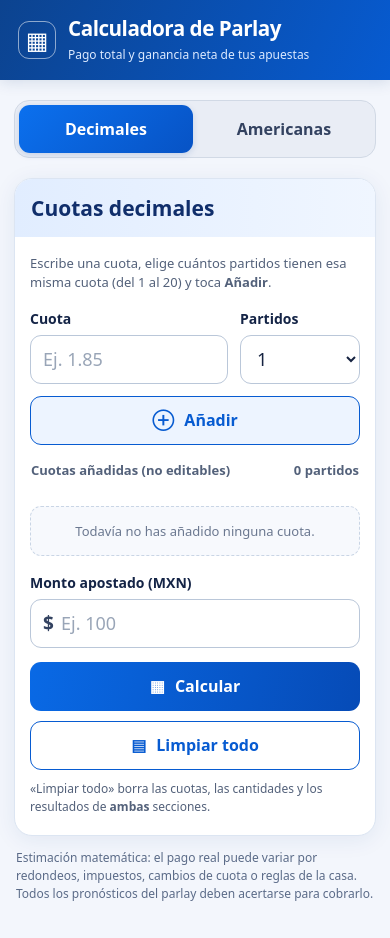
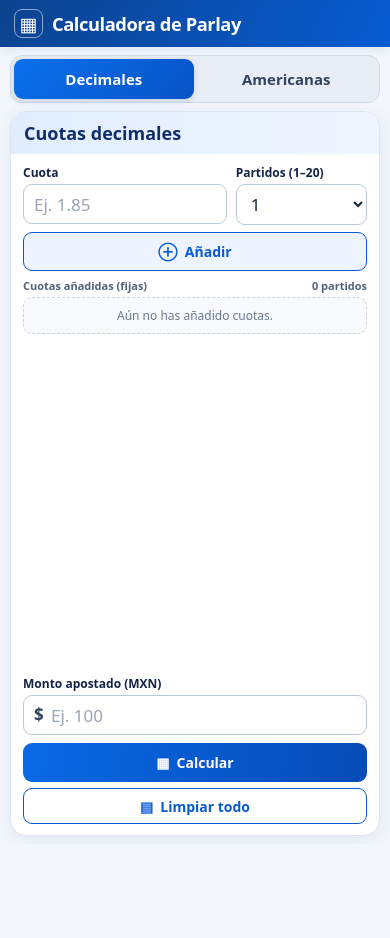
Before and after one commit to adolfoim9895-hue/Calculadora-parlay-, a plain HTML site: page index.html in a window 390 px wide. After the commit the page ends 844 px from the top, so only its background shows below. Drawn offline with Linux system fonts and the light colour scheme.

Commit message:
Add files via upload

```diff
--- a/index.html
+++ b/index.html
@@ -5,79 +5,68 @@
   <meta name="viewport" content="width=device-width, initial-scale=1, viewport-fit=cover">
   <meta name="theme-color" content="#1056bd">
   <meta name="description" content="Calcula el pago y la ganancia de parlays con cuotas decimales o americanas.">
-  <title>Calculadora de Parlay</title>
+  <title>Calculadora de Parlay 1.1</title>
   <style>
-    :root {
-      color-scheme: light;
-      --blue: #075bd1;
-      --blue-dark: #0c3486;
-      --ink: #142446;
-      --muted: #53617a;
-      --line: #d7e1ef;
-      --pale: #eaf2ff;
-      --surface: #ffffff;
-      --bg: #f3f6fc;
-      --danger: #b32736;
-      font-family: system-ui, -apple-system, BlinkMacSystemFont, "Segoe UI", sans-serif;
-    }
-    *, *::before, *::after { box-sizing: border-box; }
-    body { margin: 0; min-width: 300px; background: var(--bg); color: var(--ink); }
-    button, input, select { font: inherit; }
-    button { cursor: pointer; }
-    button:focus-visible, input:focus-visible, select:focus-visible {
-      outline: 3px solid #7fb2ff; outline-offset: 2px;
-    }
-    header {
-      background: linear-gradient(115deg,#0c438f,#075bd1);
-      box-shadow: 0 2px 14px #163e7425;
-      color: #fff;
-      padding: calc(17px + env(safe-area-inset-top)) 18px 17px;
-    }
-    .header-content { display:flex; align-items:center; gap: 12px; max-width: 530px; margin:auto; }
-    .brand-icon { flex: none; width: 38px; height:38px; border: 1px solid #ffffff88; border-radius:11px; display:grid; place-items:center; font-size:24px; }
-    h1 { font-size: clamp(20px,5.3vw,25px); margin: 0; letter-spacing: -.5px; line-height:1.15; }
-    .subtitle { margin:5px 0 0; font-size:12px; color: #dceaff; }
-    main { max-width: 530px; margin: 0 auto; padding: 20px 14px calc(35px + env(safe-area-inset-bottom)); }
-    .tabs { display:grid; grid-template-columns: 1fr 1fr; padding:4px; gap:4px; background:#e9edf5; border:1px solid #d1d9e5; border-radius:15px; margin-bottom:20px; }
-    .tab { border:0; border-radius:11px; background:transparent; color:#334260; font-weight:700; font-size:16px; padding:13px 4px; }
-    .tab[aria-selected="true"] { background:linear-gradient(135deg,#0b70ee,#0753c5); color:#fff; box-shadow:0 2px 6px #154ca82b; }
-    .panel { background:#fff; border-radius:18px; box-shadow:0 4px 22px #183f7a14; border:1px solid #dce5f2; overflow:hidden; }
-    .panel-head { background:linear-gradient(90deg,#e1edff,#f0f6ff); padding: 15px 16px; }
-    h2 { margin:0; font-size: 21px; color:#102e6b; }
-    .panel-body { padding:17px 15px 19px; }
-    .help { font-size:13px; color:var(--muted); margin:0 0 16px; line-height:1.5; }
-    .entry-grid { display:grid; grid-template-columns:minmax(0,1.65fr) minmax(105px,1fr); gap:12px; margin-bottom:12px; }
-    label { display:block; font-size:14px; font-weight:650; margin-bottom:7px; }
-    input, select { width:100%; border:1.5px solid #bac7d9; background:#fff; color:#162341; border-radius:11px; min-height:49px; padding:10px 12px; font-size:18px; }
-    input::placeholder { color:#99a5b7; }
-    select { cursor:pointer; appearance:auto; }
-    .btn { width:100%; border-radius:11px; min-height:49px; display:flex; gap:10px; align-items:center; justify-content:center; font-size:16px; font-weight:730; transition:filter .15s; }
-    .btn:active { filter:brightness(.94); }
-    .btn-add { border:1.8px solid var(--blue); color:var(--blue); background:#edf4ff; margin-bottom:16px; }
-    .btn-calc { border:0; color:#fff; background:linear-gradient(100deg,#0969e5,#064bb7); margin-top:14px; }
-    .btn-clear { border:1.8px solid #075bd1; color:var(--blue); background:#fff; margin-top:10px; }
-    .list-top { display:flex; align-items:center; justify-content:space-between; gap:8px; color:var(--muted); font-size:13px; margin:7px 1px 9px; font-weight:650; }
-    .locked-list { display:grid; gap:8px; margin-bottom:18px; }
-    .locked { background:#eaf2ff; border:1px solid #dce8fa; border-radius:12px; display:grid; grid-template-columns: minmax(0,1fr) auto 40px; align-items:center; gap:7px; padding:6px 6px 6px 12px; min-height:49px; }
-    .locked-value { color:#102e70; font-weight:800; font-size:17px; overflow-wrap:anywhere; }
-    .locked-count { font-size:13px; color:#364965; white-space:nowrap; }
-    .btn-delete { border:0; height:34px; width:34px; border-radius:50%; font-size:22px; background:#d6e1f3; color:#334764; line-height:1; }
-    .btn-delete:active { background:#fce5e6; color:var(--danger); }
-    .empty-list { color:#6b7890; background:#f7f9fd; border:1px dashed #c9d5e5; border-radius:11px; padding:15px; font-size:13px; text-align:center; margin-bottom:17px; }
-    .stake-wrap { position:relative; }
-    .currency { position:absolute; left:13px; top:11px; font-size:19px; font-weight:650; color:#334260; pointer-events:none; }
-    #stake { padding-left:30px; }
-    .note { margin:10px 0 0; color:#53617a; font-size:12px; line-height:1.5; }
-    .alert { border-radius:9px; padding:11px 12px; color:#8f2435; background:#fff0f2; border:1px solid #f4c7ce; font-size:14px; margin:13px 0 0; }
-    .alert[hidden], .result[hidden] { display:none; }
-    .result { margin-top:17px; background:linear-gradient(135deg,#e3eeff,#d6e7ff); border:1px solid #b8d4ff; border-radius:14px; padding:14px; }
-    .result-heading { color:#0a367f; font-weight:800; margin:0 0 7px; font-size:16px; }
-    .result-row { display:flex; justify-content:space-between; align-items:baseline; gap:8px; padding:9px 0; border-bottom:1px solid #b6cbec; font-size:14px; font-weight:600; }
-    .result-row:last-of-type { border-bottom:0; }
-    .result-row strong { color:#073caa; font-size:clamp(17px, 4.6vw, 21px); text-align:right; font-variant-numeric:tabular-nums; overflow-wrap:anywhere; }
-    .footnote { font-size:12px; color:#5b6b88; line-height:1.5; margin:13px 2px 0; }
-    @media (max-width:360px) { .panel-body {padding:14px 12px 16px;} .entry-grid {gap:8px; grid-template-columns:minmax(0,1.5fr) minmax(90px,1fr);} .locked {grid-template-columns:minmax(0,1fr) auto 33px; gap:5px;} .btn-delete {width:31px;height:31px;} }
-    @media (min-width:720px) { main {padding-top:30px;} }
+    :root { color-scheme:light; --blue:#075bd1;--blue-dark:#0c3486;--ink:#142446;--muted:#53617a;--line:#d7e1ef;--pale:#eaf2ff;--bg:#f3f6fc;--danger:#b32736;font-family:system-ui,-apple-system,BlinkMacSystemFont,"Segoe UI",sans-serif; }
+    *,*::before,*::after{box-sizing:border-box}
+    html,body{margin:0;width:100%;height:100%;min-width:300px}
+    body{height:100vh;height:100dvh;display:flex;flex-direction:column;overflow:hidden;background:var(--bg);color:var(--ink)}
+    button,input,select{font:inherit}
+    button{cursor:pointer}
+    button:focus-visible,input:focus-visible,select:focus-visible{outline:2px solid #78a9f7;outline-offset:1px}
+    header{flex:none;background:linear-gradient(115deg,#0c438f,#075bd1);color:#fff;padding:calc(9px + env(safe-area-inset-top)) 14px 9px;box-shadow:0 2px 10px #163e741a}
+    .header-content{display:flex;align-items:center;gap:9px;max-width:530px;margin:auto}
+    .brand-icon{flex:none;width:29px;height:29px;border:1px solid #ffffff88;border-radius:8px;display:grid;place-items:center;font-size:19px}
+    h1{margin:0;font-size:clamp(17px,4.7vw,21px);letter-spacing:-.45px;line-height:1.15}
+    .subtitle{display:none}
+    main{width:100%;max-width:530px;min-height:0;flex:1;display:flex;flex-direction:column;margin:0 auto;padding:8px 10px calc(8px + env(safe-area-inset-bottom))}
+    .tabs{flex:none;display:grid;grid-template-columns:1fr 1fr;padding:3px;gap:3px;background:#e9edf5;border:1px solid #d1d9e5;border-radius:12px;margin-bottom:8px}
+    .tab{border:0;border-radius:9px;background:transparent;color:#334260;font-weight:750;font-size:15px;padding:9px 4px;min-height:40px}
+    .tab[aria-selected="true"]{background:linear-gradient(135deg,#0b70ee,#0753c5);color:#fff;box-shadow:0 2px 6px #154ca82b}
+    .panel{min-height:0;flex:1;display:flex;flex-direction:column;background:#fff;border-radius:16px;box-shadow:0 4px 18px #183f7a14;border:1px solid #dce5f2;overflow:hidden}
+    .panel-head{flex:none;background:linear-gradient(90deg,#e1edff,#f0f6ff);padding:9px 13px}
+    h2{margin:0;font-size:18px;color:#102e6b}
+    .panel-body{flex:1;min-height:0;display:flex;flex-direction:column;padding:10px 12px 11px}
+    .sr-only{position:absolute;width:1px;height:1px;padding:0;margin:-1px;overflow:hidden;clip:rect(0,0,0,0);white-space:nowrap;border:0}
+    .entry-grid{display:grid;grid-template-columns:minmax(0,1.55fr) minmax(94px,1fr);gap:9px;margin-bottom:7px}
+    label{display:block;font-size:12px;font-weight:750;margin-bottom:3px}
+    input,select{width:100%;border:1.5px solid #bac7d9;background:#fff;color:#162341;border-radius:9px;min-height:40px;padding:7px 10px;font-size:17px}
+    input::placeholder{color:#99a5b7}
+    select{cursor:pointer;appearance:auto}
+    .odd-wrap,.stake-wrap{position:relative}
+    #odd.with-sign{padding-right:43px}
+    .sign-toggle{position:absolute;right:4px;top:4px;height:32px;min-width:35px;border:0;border-radius:7px;background:#e7f0ff;color:#1251a7;font-weight:800;font-size:17px}
+    .sign-toggle[hidden]{display:none}
+    .btn{width:100%;border-radius:9px;min-height:39px;display:flex;gap:7px;align-items:center;justify-content:center;font-size:14px;font-weight:750;transition:filter .15s}
+    .btn:active{filter:brightness(.94)}
+    .btn-add{border:1.5px solid var(--blue);color:var(--blue);background:#edf4ff}
+    .btn-calc{border:0;color:#fff;background:linear-gradient(100deg,#0969e5,#064bb7);margin-top:8px}
+    .btn-clear{border:1.5px solid #075bd1;color:var(--blue);background:#fff;margin-top:6px;min-height:36px}
+    .list-area{min-height:42px;flex:1;display:flex;flex-direction:column;margin:7px 0 8px}
+    .list-top{flex:none;display:flex;align-items:center;justify-content:space-between;gap:7px;color:var(--muted);font-size:11px;margin:0 0 4px;font-weight:750}
+    .locked-list{flex:1;min-height:0;overflow:auto;overscroll-behavior:contain;scrollbar-width:thin}
+    .locked{background:#eaf2ff;border:1px solid #dce8fa;border-radius:9px;display:grid;grid-template-columns:minmax(0,1fr) auto 30px;align-items:center;gap:6px;padding:3px 3px 3px 10px;min-height:37px;margin-bottom:4px}
+    .locked-value{color:#102e70;font-weight:800;font-size:15px;overflow-wrap:anywhere}
+    .locked-count{font-size:12px;color:#364965;white-space:nowrap}
+    .btn-delete{border:0;height:29px;width:29px;border-radius:50%;font-size:20px;background:#d6e1f3;color:#334764;line-height:1}
+    .btn-delete:active{background:#fce5e6;color:var(--danger)}
+    .empty-list{color:#6b7890;background:#f7f9fd;border:1px dashed #c9d5e5;border-radius:9px;padding:9px;font-size:12px;text-align:center}
+    .empty-list[hidden]{display:none}
+    .stake-section{flex:none}
+    .currency{position:absolute;left:11px;top:8px;font-size:17px;font-weight:650;color:#334260;pointer-events:none}
+    #stake{padding-left:27px}
+    .alert{flex:none;border-radius:7px;padding:6px 9px;color:#8f2435;background:#fff0f2;border:1px solid #f4c7ce;font-size:12px;margin:7px 0 0;max-height:65px;overflow:auto}
+    .alert[hidden],.result[hidden]{display:none}
+    .result{flex:none;margin-top:8px;background:linear-gradient(135deg,#e3eeff,#d6e7ff);border:1px solid #b8d4ff;border-radius:11px;padding:7px 10px}
+    .result-heading{color:#0a367f;font-weight:800;margin:0 0 3px;font-size:12px}
+    .result-row{display:flex;justify-content:space-between;align-items:baseline;gap:8px;padding:3px 0;border-bottom:1px solid #b6cbec;font-size:12px;font-weight:650;line-height:1.2}
+    .result-row:last-of-type{border-bottom:0}
+    .result-row strong{color:#073caa;font-size:clamp(14px,4vw,18px);text-align:right;font-variant-numeric:tabular-nums;overflow-wrap:anywhere}
+    .result-note{font-size:10px;color:#53617a;margin:3px 0 0;line-height:1.1}
+    .footnote{display:none}
+    @media(max-width:340px){.panel-body{padding:8px}.entry-grid{gap:6px;grid-template-columns:minmax(0,1.2fr) minmax(89px,1fr)}.tab{font-size:14px}.locked{gap:4px}.locked-value{font-size:14px}}
+    /* With an open Android keyboard, there is not enough room to display every control. Allow vertical movement until it is dismissed. */
+    @media(max-height:560px){body{height:auto;min-height:100dvh;overflow-y:auto}main{flex:none;min-height:0}.panel{flex:none}.panel-body{min-height:430px}.list-area{min-height:58px;max-height:100px}.footnote{display:none}}
   </style>
 </head>
 <body>
@@ -96,25 +85,22 @@
     <section class="panel" id="calculator-panel" role="tabpanel" aria-labelledby="tab-decimal">
       <div class="panel-head"><h2 id="panel-title">Cuotas decimales</h2></div>
       <div class="panel-body">
-        <p class="help">Escribe una cuota, elige cuántos partidos tienen esa misma cuota (del 1 al 20) y toca <b>Añadir</b>.</p>
+        <p class="sr-only">Escribe una cuota, elige cuántos partidos tienen esa cuota (del 1 al 20) y toca Añadir o Calcular.</p>
 
         <form id="add-form" novalidate>
           <div class="entry-grid">
-            <div><label for="odd">Cuota</label><input id="odd" type="text" inputmode="decimal" autocomplete="off" placeholder="Ej. 1.85" aria-describedby="odd-help"></div>
-            <div><label for="games">Partidos</label><select id="games" aria-label="Número de partidos con esta cuota"></select></div>
+            <div><label for="odd">Cuota</label><div class="odd-wrap"><input id="odd" type="text" inputmode="decimal" autocomplete="off" spellcheck="false" placeholder="Ej. 1.85"><button type="button" id="sign-toggle" class="sign-toggle" aria-label="Cambiar entre cuota positiva y negativa" title="Cambiar signo de cuota" hidden>±</button></div></div>
+            <div><label for="games">Partidos (1–20)</label><select id="games" aria-label="Número de partidos con esta cuota"></select></div>
           </div>
           <button class="btn btn-add" type="submit"><span aria-hidden="true">⊕</span> Añadir</button>
         </form>
-        <div id="odd-help" class="note" hidden></div>
-        <div class="list-top"><span>Cuotas añadidas (no editables)</span><span id="total-games">0 partidos</span></div>
-        <div id="locked-list" class="locked-list" aria-live="polite"></div>
-        <div class="empty-list" id="empty-list">Todavía no has añadido ninguna cuota.</div>
+        <div class="list-area"><div class="list-top"><span>Cuotas añadidas (fijas)</span><span id="total-games">0 partidos</span></div>
+        <div id="locked-list" class="locked-list" aria-live="polite"><div class="empty-list" id="empty-list">Aún no has añadido cuotas.</div></div></div>
 
-        <label for="stake">Monto apostado (MXN)</label>
-        <div class="stake-wrap"><span class="currency" aria-hidden="true">$</span><input id="stake" type="text" inputmode="decimal" autocomplete="off" placeholder="Ej. 100"></div>
+        <div class="stake-section"><label for="stake">Monto apostado (MXN)</label>
+        <div class="stake-wrap"><span class="currency" aria-hidden="true">$</span><input id="stake" type="text" inputmode="decimal" autocomplete="off" placeholder="Ej. 100"></div></div>
         <button type="button" class="btn btn-calc" id="calculate"><span aria-hidden="true">▦</span> Calcular</button>
         <button type="button" class="btn btn-clear" id="clear-all"><span aria-hidden="true">▤</span> Limpiar todo</button>
-        <p class="note">«Limpiar todo» borra las cuotas, las cantidades y los resultados de <b>ambas</b> secciones.</p>
 
         <div id="alert" class="alert" role="alert" hidden></div>
         <div id="result" class="result" aria-live="polite" hidden>
@@ -122,11 +108,11 @@
           <div class="result-row"><span>Cuota total:</span><strong id="total-odd"></strong></div>
           <div class="result-row"><span>Pago total:</span><strong id="total-payout"></strong></div>
           <div class="result-row"><span>Ganancia neta:</span><strong id="total-profit"></strong></div>
-          <p class="note">El pago total incluye lo apostado. Ganancia neta = pago total − apuesta.</p>
+          <p class="result-note">El pago incluye lo apostado.</p>
         </div>
       </div>
     </section>
-    <p class="footnote">Estimación matemática: el pago real puede variar por redondeos, impuestos, cambios de cuota o reglas de la casa. Todos los pronósticos del parlay deben acertarse para cobrarlo.</p>
+    <p class="footnote">Estimación matemática sujeta a las reglas, impuestos y redondeos de cada casa.</p>
   </main>
 
   <script>
@@ -176,8 +162,8 @@
   // ==========================
   const state = {
     activeMode: 'decimal',
-    decimal: { entries: [], stake: '', result: null },
-    american: { entries: [], stake: '', result: null }
+    decimal: { entries: [], stake: '', pendingOdd: '', pendingGames: '1', result: null },
+    american: { entries: [], stake: '', pendingOdd: '', pendingGames: '1', result: null }
   };
   const $ = id => document.getElementById(id);
   const currencyFormat = new Intl.NumberFormat('es-MX', { style:'currency', currency:'MXN', minimumFractionDigits:2, maximumFractionDigits:2 });
@@ -209,6 +195,13 @@
     const current = state[state.activeMode];
     const root = $('locked-list');
     root.replaceChildren();
+    if (!current.entries.length) {
+      const empty = document.createElement('div');
+      empty.className = 'empty-list';
+      empty.id = 'empty-list';
+      empty.textContent = 'Aún no has añadido cuotas.';
+      root.append(empty);
+    }
     for (const [index, item] of current.entries.entries()) {
       const row = document.createElement('div');
       row.className = 'locked';
@@ -228,7 +221,6 @@
       row.append(value, games, remove);
       root.append(row);
     }
-    $('empty-list').hidden = current.entries.length > 0;
     const count = current.entries.reduce((sum, item) => sum + item.games, 0);
     $('total-games').textContent = count + (count === 1 ? ' partido' : ' partidos');
   }
@@ -245,8 +237,11 @@
   }
 
   function switchMode(mode) {
-    // Guarda el borrador de la apuesta antes de cambiar de sección.
-    state[state.activeMode].stake = $('stake').value;
+    // Conserva por separado las entradas pendientes y montos de cada pestaña.
+    const previous = state[state.activeMode];
+    previous.stake = $('stake').value;
+    previous.pendingOdd = $('odd').value;
+    previous.pendingGames = gamesSelect.value;
     state.activeMode = mode;
     for (const tab of document.querySelectorAll('.tab')) {
       const selected = tab.dataset.mode === mode;
@@ -254,10 +249,12 @@
     }
     $('calculator-panel').setAttribute('aria-labelledby', mode === 'decimal' ? 'tab-decimal' : 'tab-american');
     $('panel-title').textContent = mode === 'decimal' ? 'Cuotas decimales' : 'Cuotas americanas';
-    $('odd').value = '';
-    $('odd').setAttribute('inputmode', mode === 'decimal' ? 'decimal' : 'text');
+    $('odd').value = state[mode].pendingOdd;
+    $('odd').setAttribute('inputmode', 'decimal'); // Teclado numérico en ambas pestañas
+    $('odd').classList.toggle('with-sign', mode === 'american');
+    $('sign-toggle').hidden = mode !== 'american';
     $('odd').placeholder = mode === 'decimal' ? 'Ej. 1.85' : 'Ej. +120 o -150';
-    $('games').value = '1';
+    $('games').value = state[mode].pendingGames;
     $('stake').value = state[mode].stake;
     showError('');
     renderEntries();
@@ -268,30 +265,62 @@
     tab.addEventListener('click', () => switchMode(tab.dataset.mode));
   });
 
-  $('add-form').addEventListener('submit', event => {
-    event.preventDefault();
-    const current = state[state.activeMode];
-    const raw = $('odd').value;
+  function addPendingOdd({ focusNext = false } = {}) {
+    const raw = $('odd').value.trim();
+    if (!raw) {
+      if (focusNext) { showError('Escribe primero una cuota para añadir.'); $('odd').focus(); }
+      return !focusNext;
+    }
     const odd = state.activeMode === 'decimal' ? readDecimal(raw) : readAmerican(raw);
     if (odd === null) {
       showError(state.activeMode === 'decimal'
-        ? 'Introduce una cuota decimal válida de 1.01 o mayor (ejemplo: 1.85).'
-        : 'Introduce una cuota americana válida: +100 o mayor, o -100 o menor (ejemplo: -150).');
+        ? 'Cuota decimal inválida. Ejemplo: 1.85 (mínimo 1.01).'
+        : 'Cuota americana inválida. Ejemplos: +120 o -150 (mínimo 100 en valor absoluto).');
       $('odd').focus();
-      return;
+      return false;
     }
     const games = Number(gamesSelect.value);
     if (!Number.isInteger(games) || games < 1 || games > 20) {
       showError('Selecciona entre 1 y 20 partidos.');
-      return;
+      return false;
     }
-    current.entries.push({ odd, games });
+    const current = state[state.activeMode];
+    current.entries.push({odd,games});
+    current.pendingOdd = '';
+    current.pendingGames = '1';
     invalidateResult();
     renderEntries();
     showError('');
     $('odd').value = '';
     gamesSelect.value = '1';
-    $('odd').focus();
+    if (focusNext) $('odd').focus();
+    return true;
+  }
+
+  $('add-form').addEventListener('submit', event => {
+    event.preventDefault();
+    addPendingOdd({focusNext:true});
+  });
+
+  // Permite cambiar rápidamente +/- sin necesidad de un teclado de letras.
+  $('sign-toggle').addEventListener('click', () => {
+    const input = $('odd');
+    let value = input.value.trim();
+    if (value.startsWith('-')) value = '+' + value.slice(1);
+    else if (value.startsWith('+')) value = '-' + value.slice(1);
+    else value = '-' + value;
+    input.value = value;
+    state[state.activeMode].pendingOdd = value;
+    invalidateResult();
+  });
+
+  $('odd').addEventListener('input', () => {
+    state[state.activeMode].pendingOdd = $('odd').value;
+    invalidateResult();
+  });
+  gamesSelect.addEventListener('change', () => {
+    state[state.activeMode].pendingGames = gamesSelect.value;
+    invalidateResult();
   });
 
   $('locked-list').addEventListener('click', event => {
@@ -313,36 +342,35 @@
   });
 
   $('calculate').addEventListener('click', () => {
+    // Si existe una cuota escrita, se agrega sin exigir pulsar Añadir antes.
+    if ($('odd').value.trim() && !addPendingOdd()) return;
     const current = state[state.activeMode];
-    if ($('odd').value.trim()) {
-      showError('Hay una cuota escrita sin añadir. Pulsa «Añadir» para incluirla en el cálculo.');
-      return;
-    }
     if (!current.entries.length) {
-      showError('Añade al menos una cuota antes de calcular.');
+      showError('Introduce al menos una cuota para calcular.');
       return;
     }
     const raw = $('stake').value.trim().replace(',', '.');
     const stake = /^\d+(?:\.\d{1,2})?$/.test(raw) ? Number(raw) : NaN;
     if (!Number.isFinite(stake) || stake <= 0) {
-      showError('Introduce una cantidad apostada válida y mayor que cero (ejemplo: 100 o 100.50).');
+      showError('Escribe un monto apostado válido, mayor que cero. Ejemplo: 100 o 100.50.');
       $('stake').focus();
       return;
     }
     const result = computeParlay(current.entries, state.activeMode, stake);
     if (!result) {
-      showError('El resultado es demasiado grande para calcularlo con precisión. Revisa las cuotas y la cantidad.');
+      showError('El resultado es demasiado grande para calcularlo con precisión.');
       return;
     }
     current.result = result;
     showError('');
     renderResult();
-    $('result').scrollIntoView({block:'nearest',behavior:'smooth'});
+    // Cierra el teclado para recuperar el alto completo de pantalla.
+    if (document.activeElement instanceof HTMLElement) document.activeElement.blur();
   });
 
   $('clear-all').addEventListener('click', () => {
     for (const mode of ['decimal','american']) {
-      state[mode] = { entries: [], stake: '', result: null };
+      state[mode] = { entries: [], stake: '', pendingOdd: '', pendingGames: '1', result: null };
     }
     $('odd').value = '';
     $('stake').value = '';
@@ -350,7 +378,7 @@
     showError('');
     renderEntries();
     renderResult();
-    $('odd').focus();
+    if (document.activeElement instanceof HTMLElement) document.activeElement.blur();
   });
 
   // Iniciar pantalla totalmente vacía.
```
